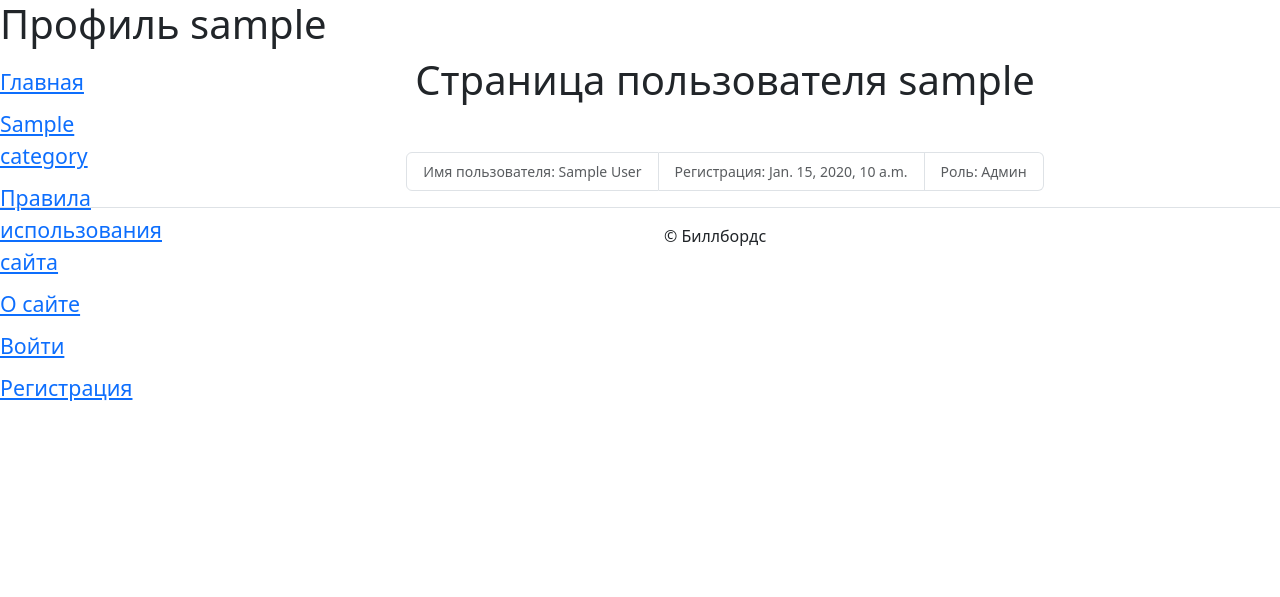
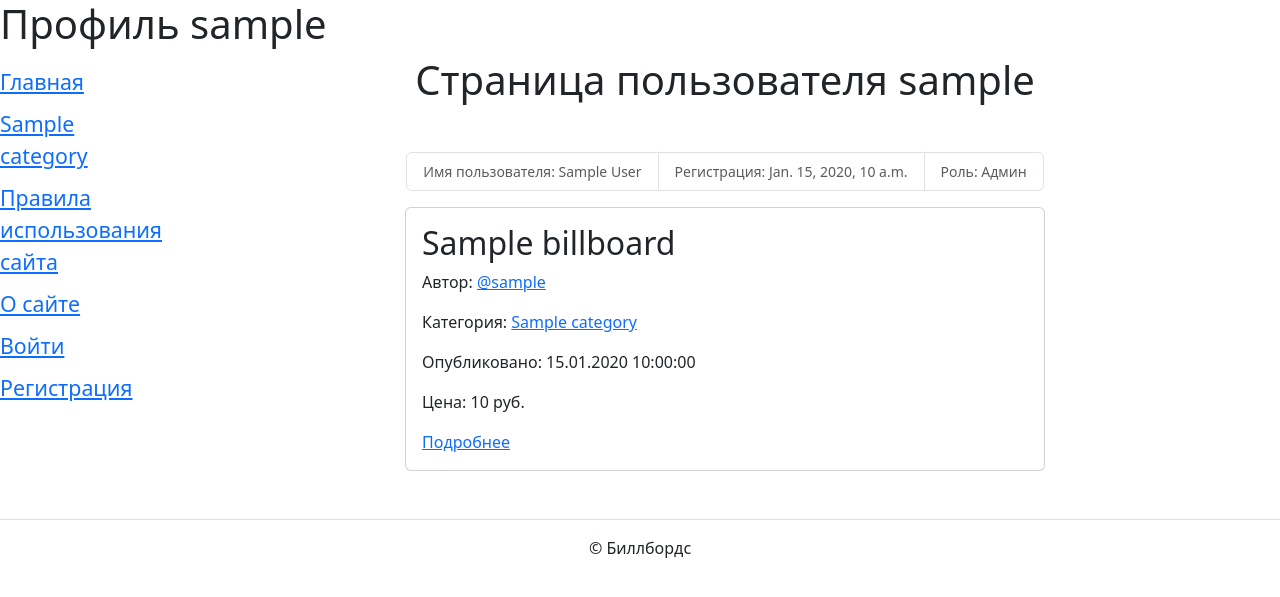
Before and after one commit to lefffty/sample_site, a Django app: template sample_site/templates/billboard/profile.html in a window 1280 px wide. Shown: the top 597 px of the page. Run offline with Django 4.2, Linux system fonts and the light colour scheme; tables that the repository leaves empty hold one stand-in row (values such as "Sample post"); the template is opened without the code that fills it: values that come from a table or form of the project are taken from there, most other values are stand-ins (such as "Sample title", 1, 10 or a date in 2020); some libraries are stand-ins or nearby versions.

Commit message:
v5.5 -- add billboards to user profile

```diff
--- a/sample_site/billboard/views.py
+++ b/sample_site/billboard/views.py
@@ -90,9 +90,14 @@ def profile(request: HttpRequest, username):
 
     categories = Category.objects.all()
 
+    billboards = BillBoard.objects.filter(
+        author=user
+    )
+
     context = {
         'profile': user,
         'categories': categories,
+        'billboards': billboards,
     }
 
     return render(
--- a/sample_site/templates/billboard/profile.html
+++ b/sample_site/templates/billboard/profile.html
@@ -1,29 +1,40 @@
-{% extends "base.html" %}
-
-{% load django_bootstrap5 %}
-
-{% block title %}
-Профиль
-{% endblock title %}
-
-{% block header_name %}
+{% extends "base.html" %} {% load django_bootstrap5 %} {% block title %} Профиль
+{% endblock title %} {% block header_name %}
 <h1>Профиль {{ profile.username }}</h1>
-{% endblock header_name %}
-
-{% block content %}
-<h1 class="mb-5 text-center ">Страница пользователя {{ profile.username }}</h1>
+{% endblock header_name %} {% block content %}
+<h1 class="mb-5 text-center">Страница пользователя {{ profile.username }}</h1>
 <small>
   <ul class="list-group list-group-horizontal justify-content-center mb-3">
-      <li class="list-group-item text-muted">Имя пользователя: {% if profile.get_full_name %}{{ profile.get_full_name }}{% else %}не указано{% endif %}</li>
-      <li class="list-group-item text-muted">Регистрация: {{ profile.date_joined }}</li>
-      <li class="list-group-item text-muted">Роль: {% if profile.is_staff %}Админ{% else %}Пользователь{% endif %}</li>
+    <li class="list-group-item text-muted">
+      Имя пользователя: {% if profile.get_full_name %}{{ profile.get_full_name }}{% else %}не указано{% endif %}
+    </li>
+    <li class="list-group-item text-muted">
+      Регистрация: {{ profile.date_joined }}
+    </li>
+    <li class="list-group-item text-muted">
+      Роль: {% if profile.is_staff %}Админ{% else %}Пользователь{% endif %}
+    </li>
   </ul>
   <ul class="list-group list-group-horizontal justify-content-center">
     {% if user.is_authenticated and request.user == profile %}
 
-      <a class="btn btn-sm text-muted" href="{% url 'password_change' %}">Изменить пароль</a>
-      <a class="btn btn-sm text-muted" href="{% url 'billboard:edit_profile' profile.username %}">Изменить профиль</a>
+    <a class="btn btn-sm text-muted" href="{% url 'password_change' %}"
+      >Изменить пароль</a
+    >
+    <a
+      class="btn btn-sm text-muted"
+      href="{% url 'billboard:edit_profile' profile.username %}"
+      >Изменить профиль</a
+    >
     {% endif %}
   </ul>
 </small>
+
+<div>
+  {% for billboard in billboards %}
+  <article class="mb-5">
+    {% include "includes/billboard_card.html" %}
+  </article>
+  {% endfor %}
+</div>
 {% endblock content %}
--- a/sample_site/templates/includes/billboard_card.html
+++ b/sample_site/templates/includes/billboard_card.html
@@ -0,0 +1,13 @@
+<div class="col d-flex justify-content-center">
+    <div class="card" style="width: 40rem;">
+      <div class="card-body">
+        <h2>{{ billboard.title }}</h2>
+        <p>Автор: <a href="{% url "billboard:profile" billboard.author.username %}">@{{ billboard.author.username }}</a></p>
+        <p>Категория: <a href="{% url 'billboard:category_bbs' billboard.category.slug %}">{{ billboard.category.title }}</a>
+        </p>
+        <p>Опубликовано: {{ billboard.published_at|date:"d.m.Y H:i:s" }}</p>
+        <p>Цена: {{ billboard.price }} руб.</p>
+        <a href="{% url "billboard:billboard_detail" billboard.id %}">Подробнее</a>
+      </div>
+    </div>
+  </div>
```
Also changed, not shown: sample_site/templates/billboard/detail.html (+5 -18 lines), sample_site/media/images/2025/02/12/gelik.jpg (added). Lines whose indentation alone changed are shown as unchanged.
